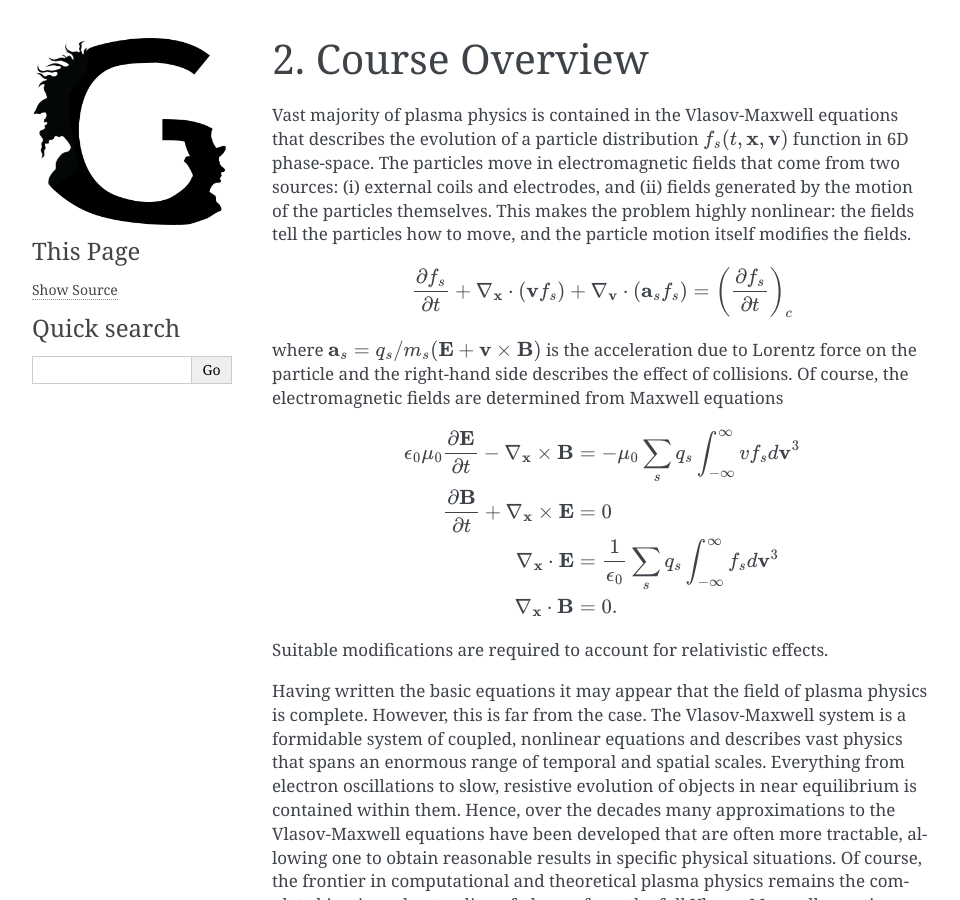
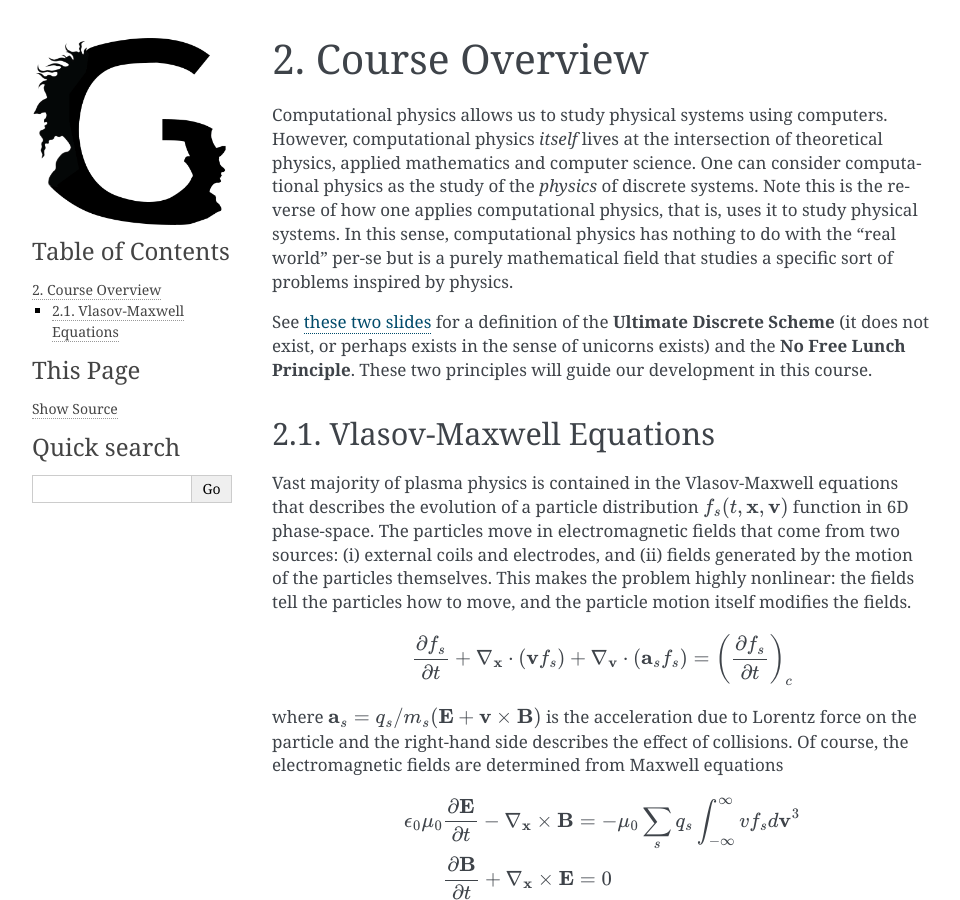
Before and after one commit to unalmis/ast560-2025, a Sphinx documentation site: the page built from source/background.rst, in a window 1280 px wide and 900 px high. Shown: the whole window, without its empty margins (148-1108 px from the left). Built offline with Sphinx 7.4.7, drawn with Linux system fonts in a browser that asks for light colours.

Commit message:
Added a couple of slides

```diff
--- a/source/background.rst
+++ b/source/background.rst
@@ -1,5 +1,24 @@
 Course Overview
 ---------------
+
+Computational physics allows us to study physical systems using
+computers. However, computational physics *itself* lives at the
+intersection of theoretical physics, applied mathematics and computer
+science. One can consider computational physics as the study of the
+*physics* of discrete systems. Note this is the reverse of how one
+applies computational physics, that is, uses it to study physical
+systems. In this sense, computational physics has nothing to do with
+the "real world" per-se but is a purely mathematical field that
+studies a specific sort of problems inspired by physics.
+
+See `these two slides <./_static/UDS-No-Free-Lunch.pdf>`_ for a
+definition of the **Ultimate Discrete Scheme** (it does not exist, or
+perhaps exists in the sense of unicorns exists) and the **No Free
+Lunch Principle**. These two principles will guide our development in
+this course.
+
+Vlasov-Maxwell Equations
+++++++++++++++++++++++++
 
 Vast majority of plasma physics is contained in the Vlasov-Maxwell
 equations that describes the evolution of a particle distribution
```
Also changed, not shown: 1 other file.
